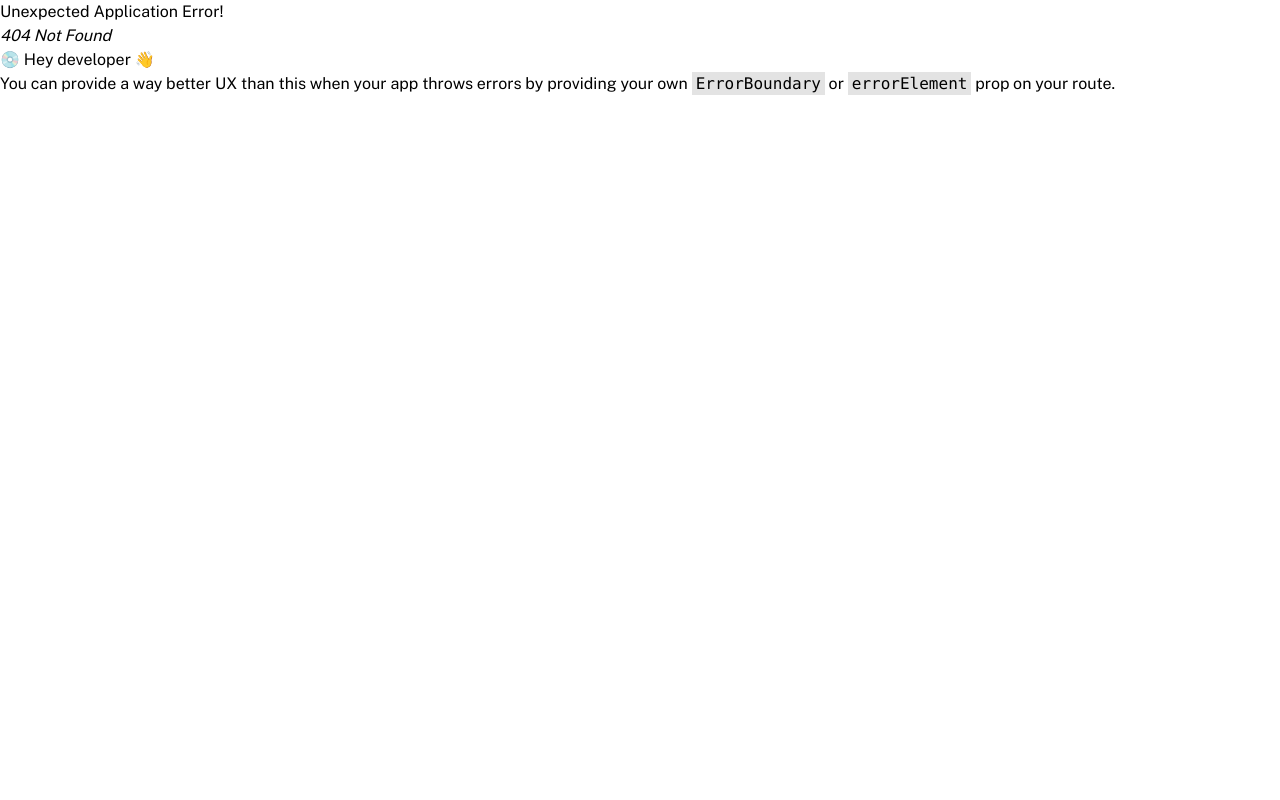
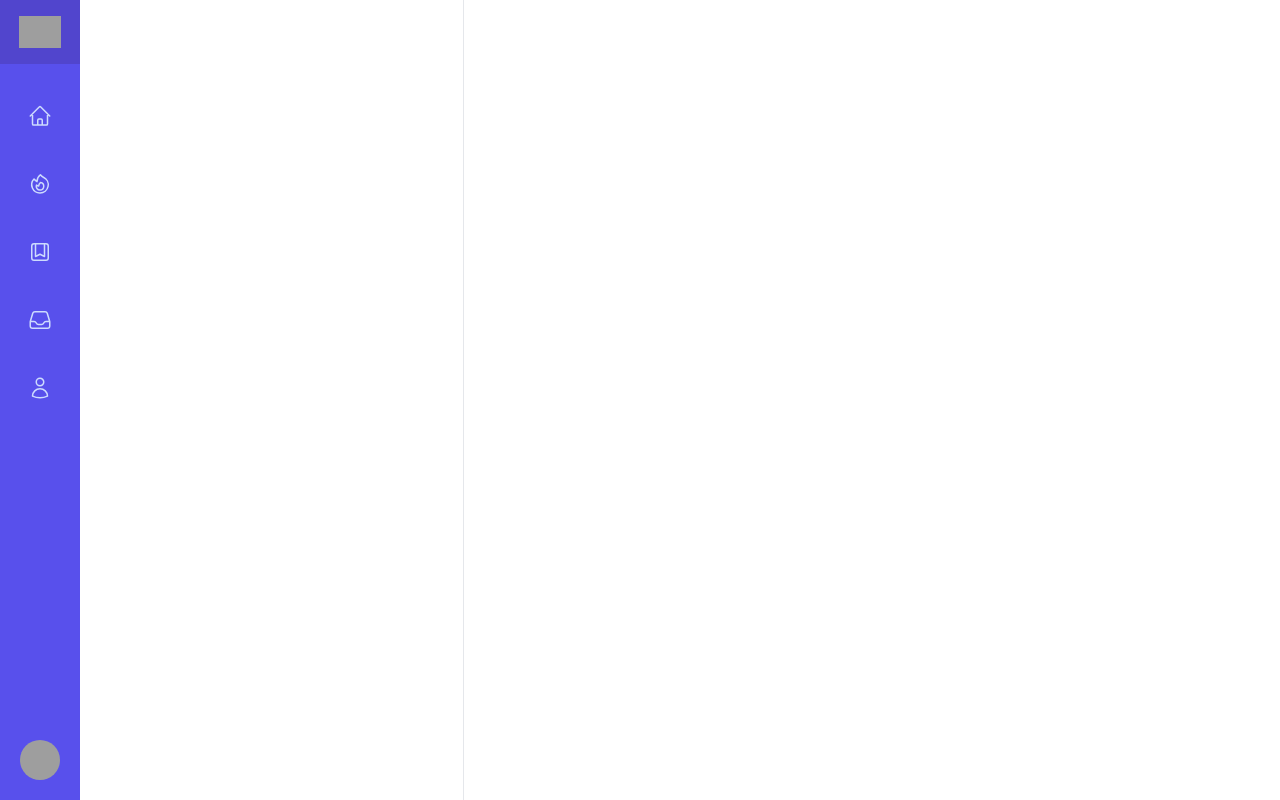
Before and after one commit to Mohsin-mw/Chatvia, a React (Vite) app: page / in a window 1280 px wide. Before the commit this address had no page. Built offline with nearby package versions, Linux system fonts and the light colour scheme; grey boxes are pictures that could not be loaded.

Commit message:
Home page sidebar added

```diff
--- /dev/null
+++ b/src/pages/Home.tsx
@@ -0,0 +1,232 @@
+import { Fragment, useState } from "react";
+import { Dialog, Transition } from "@headlessui/react";
+import {
+  Bars3Icon,
+  BookmarkSquareIcon,
+  FireIcon,
+  HomeIcon,
+  InboxIcon,
+  UserIcon,
+  XMarkIcon,
+} from "@heroicons/react/24/outline";
+
+const user = {
+  name: "Emily Selman",
+  email: "emily.selman@example.com",
+  imageUrl:
+    "https://images.unsplash.com/photo-1502685104226-ee32379fefbe?ixlib=rb-1.2.1&ixid=eyJhcHBfaWQiOjEyMDd9&auto=format&fit=facearea&facepad=2&w=256&h=256&q=80",
+};
+const navigation = [
+  { name: "Home", href: "#", icon: HomeIcon },
+  { name: "Trending", href: "#", icon: FireIcon },
+  { name: "Bookmarks", href: "#", icon: BookmarkSquareIcon },
+  { name: "Messages", href: "#", icon: InboxIcon },
+  { name: "Profile", href: "#", icon: UserIcon },
+];
+
+const Home = () => {
+  const [mobileMenuOpen, setMobileMenuOpen] = useState(false);
+  return (
+    <>
+      <div className="flex h-full">
+        <Transition.Root show={mobileMenuOpen} as={Fragment}>
+          <Dialog
+            as="div"
+            className="relative z-40 lg:hidden"
+            onClose={setMobileMenuOpen}
+          >
+            <Transition.Child
+              as={Fragment}
+              enter="transition-opacity ease-linear duration-300"
+              enterFrom="opacity-0"
+              enterTo="opacity-100"
+              leave="transition-opacity ease-linear duration-300"
+              leaveFrom="opacity-100"
+              leaveTo="opacity-0"
+            >
+              <div className="fixed inset-0 bg-gray-600 bg-opacity-75" />
+            </Transition.Child>
+
+            <div className="fixed inset-0 z-40 flex">
+              <Transition.Child
+                as={Fragment}
+                enter="transition ease-in-out duration-300 transform"
+                enterFrom="-translate-x-full"
+                enterTo="translate-x-0"
+                leave="transition ease-in-out duration-300 transform"
+                leaveFrom="translate-x-0"
+                leaveTo="-translate-x-full"
+              >
+                <Dialog.Panel className="relative flex w-full max-w-xs flex-1 flex-col bg-white focus:outline-none">
+                  <Transition.Child
+                    as={Fragment}
+                    enter="ease-in-out duration-300"
+                    enterFrom="opacity-0"
+                    enterTo="opacity-100"
+                    leave="ease-in-out duration-300"
+                    leaveFrom="opacity-100"
+                    leaveTo="opacity-0"
+                  >
+                    <div className="absolute top-0 right-0 -mr-12 pt-4">
+                      <button
+                        type="button"
+                        className="ml-1 flex h-10 w-10 items-center justify-center rounded-full focus:outline-none focus:ring-2 focus:ring-inset focus:ring-white"
+                        onClick={() => setMobileMenuOpen(false)}
+                      >
+                        <span className="sr-only">Close sidebar</span>
+                        <XMarkIcon
+                          className="h-6 w-6 text-white"
+                          aria-hidden="true"
+                        />
+                      </button>
+                    </div>
+                  </Transition.Child>
+                  <div className="pt-5 pb-4">
+                    <div className="flex flex-shrink-0 items-center px-4">
+                      <img
+                        className="h-8 w-auto"
+                        src="https://tailwindui.com/img/logos/mark.svg?color=indigo&shade=600"
+                        alt="Your Company"
+                      />
+                    </div>
+                    <nav aria-label="Sidebar" className="mt-5">
+                      <div className="space-y-1 px-2">
+                        {navigation.map((item) => (
+                          <a
+                            key={item.name}
+                            href={item.href}
+                            className="group flex items-center rounded-md p-2 text-base font-medium text-gray-600 hover:bg-gray-50 hover:text-gray-900"
+                          >
+                            <item.icon
+                              className="mr-4 h-6 w-6 text-gray-400 group-hover:text-gray-500"
+                              aria-hidden="true"
+                            />
+                            {item.name}
+                          </a>
+                        ))}
+                      </div>
+                    </nav>
+                  </div>
+                  <div className="flex flex-shrink-0 border-t border-gray-200 p-4">
+                    <a href="#" className="group block flex-shrink-0">
+                      <div className="flex items-center">
+                        <div>
+                          <img
+                            className="inline-block h-10 w-10 rounded-full"
+                            src={user.imageUrl}
+                            alt=""
+                          />
+                        </div>
+                        <div className="ml-3">
+                          <p className="text-base font-medium text-gray-700 group-hover:text-gray-900">
+                            {user.name}
+                          </p>
+                          <p className="text-sm font-medium text-gray-500 group-hover:text-gray-700">
+                            Account Settings
+                          </p>
+                        </div>
+                      </div>
+                    </a>
+                  </div>
+                </Dialog.Panel>
+              </Transition.Child>
+              <div className="w-14 flex-shrink-0" aria-hidden="true">
+                {/* Force sidebar to shrink to fit close icon */}
+              </div>
+            </div>
+          </Dialog>
+        </Transition.Root>
+
+        {/* Static sidebar for desktop */}
+        <div className="hidden lg:flex lg:flex-shrink-0">
+          <div className="flex w-20 flex-col">
+            <div className="flex min-h-0 flex-1 flex-col overflow-y-auto bg-indigo-600">
+              <div className="flex-1">
+                <div className="flex items-center justify-center bg-indigo-700 py-4">
+                  <img
+                    className="h-8 w-auto"
+                    src="https://tailwindui.com/img/logos/mark.svg?color=white"
+                    alt="Your Company"
+                  />
+                </div>
+                <nav
+                  aria-label="Sidebar"
+                  className="flex flex-col items-center space-y-3 py-6"
+                >
+                  {navigation.map((item) => (
+                    <a
+                      key={item.name}
+                      href={item.href}
+                      className="flex items-center rounded-lg p-4 text-indigo-200 hover:bg-indigo-700"
+                    >
+                      <item.icon className="h-6 w-6" aria-hidden="true" />
+                      <span className="sr-only">{item.name}</span>
+                    </a>
+                  ))}
+                </nav>
+              </div>
+              <div className="flex flex-shrink-0 pb-5">
+                <a href="#" className="w-full flex-shrink-0">
+                  <img
+                    className="mx-auto block h-10 w-10 rounded-full"
+                    src={user.imageUrl}
+                    alt=""
+                  />
+                  <div className="sr-only">
+                    <p>{user.name}</p>
+                    <p>Account settings</p>
+                  </div>
+                </a>
+              </div>
+            </div>
+          </div>
+        </div>
+
+        <div className="flex min-w-0 flex-1 flex-col overflow-hidden">
+          {/* Mobile top navigation */}
+          <div className="lg:hidden">
+            <div className="flex items-center justify-between bg-indigo-600 py-2 px-4 sm:px-6 lg:px-8">
+              <div>
+                <img
+                  className="h-8 w-auto"
+                  src="https://tailwindui.com/img/logos/mark.svg?color=white"
+                  alt="Your Company"
+                />
+              </div>
+              <div>
+                <button
+                  type="button"
+                  className="-mr-3 inline-flex h-12 w-12 items-center justify-center rounded-md bg-indigo-600 text-white hover:bg-indigo-700 focus:outline-none focus:ring-2 focus:ring-inset focus:ring-white"
+                  onClick={() => setMobileMenuOpen(true)}
+                >
+                  <span className="sr-only">Open sidebar</span>
+                  <Bars3Icon className="h-6 w-6" aria-hidden="true" />
+                </button>
+              </div>
+            </div>
+          </div>
+
+          <main className="flex flex-1 overflow-hidden">
+            {/* Primary column */}
+            <section
+              aria-labelledby="primary-heading"
+              className="flex h-full min-w-0 flex-1 flex-col overflow-y-auto lg:order-last"
+            >
+              <h1 id="primary-heading" className="sr-only">
+                Account
+              </h1>
+              {/* Your content */}
+            </section>
+
+            {/* Secondary column (hidden on smaller screens) */}
+            <aside className="hidden lg:order-first lg:block lg:flex-shrink-0">
+              <div className="relative flex h-full w-96 flex-col overflow-y-auto border-r border-gray-200 bg-white"></div>
+            </aside>
+          </main>
+        </div>
+      </div>
+    </>
+  );
+};
+
+export default Home;
--- a/src/routes/routes.tsx
+++ b/src/routes/routes.tsx
@@ -1,6 +1,7 @@
 import { createBrowserRouter } from "react-router-dom";
 import Login from "../pages/Login";
 import Signup from "../pages/Signup";
+import Home from "../pages/Home";
 
 const routes = createBrowserRouter([
   {
@@ -11,6 +12,10 @@ const routes = createBrowserRouter([
     path: "/signup",
     element: <Signup />,
   },
+  {
+    path: "/",
+    element: <Home />,
+  },
 ]);
 
 export default routes;
```
